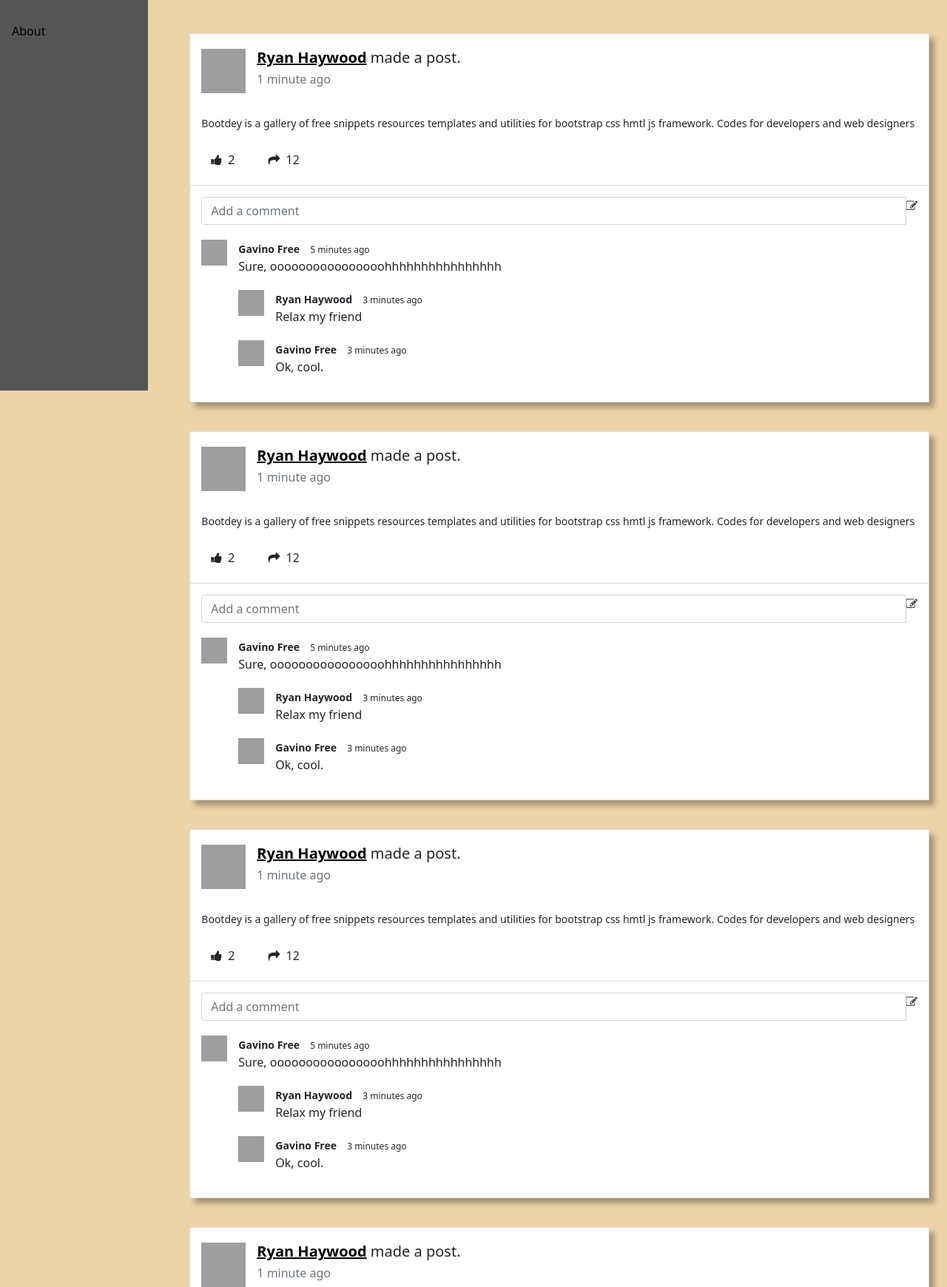
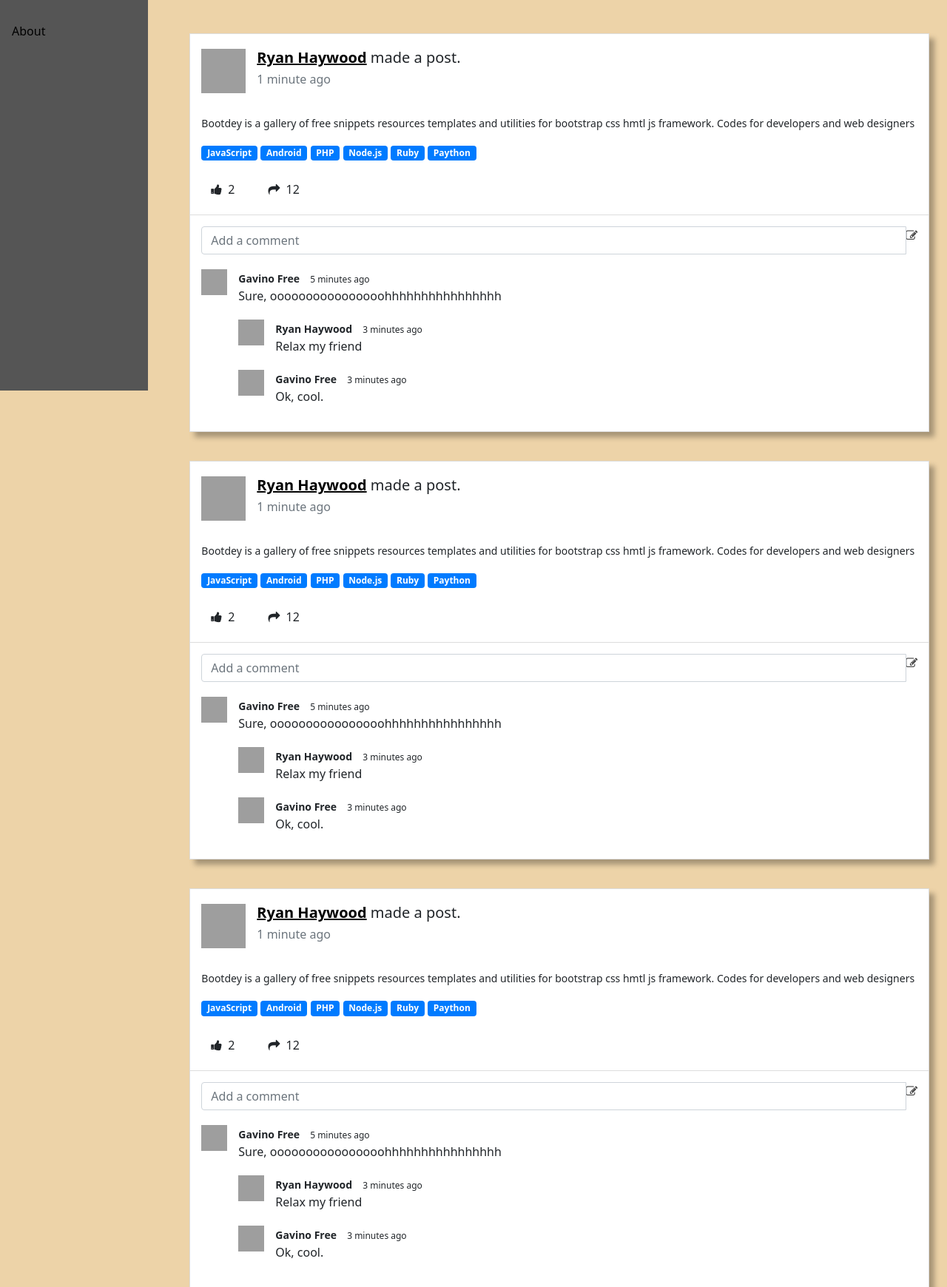
Before and after one commit to putrin1012/Commeownityid, a PHP site: page /_index.php in a window 1280 px wide. Shown: the part 320-2060 px from the top of the page at 74% size. Run offline with PHP 8.4, Linux system fonts and the light colour scheme; some libraries are stand-ins or nearby versions; grey boxes are pictures that could not be loaded.

Commit message:
no message

```diff
--- a/NewPost.php
+++ b/NewPost.php
@@ -62,7 +62,7 @@
           			<button class="btn btn-sm btn-primary pull-right" style="background-color:#6C452D;border-color:#6C452D;width:100px;" type="submit"><i class="fa fa-pencil fa-fw"></i> Post</button>
                 <label>
                   <a class="btn btn-trans btn-icon fa fa-video-camera add-tooltip" data-original-title="Add Video" data-toggle="tooltip"></a>
-                  <input type="file" name="myImage" accept="image/png, image/gif, image/jpeg" style="display:none;"/>
+                  <input type="file" name="myImage" accept="video/*" style="display:none;"/>
                 </label>
                 <label>
                   <a class="btn btn-trans btn-icon fa fa-camera add-tooltip" data-original-title="Add Photo" data-toggle="tooltip"></a>
--- a/post.php
+++ b/post.php
@@ -137,6 +137,14 @@
             </div>
             <div class="post-description">
                 <p>Bootdey is a gallery of free snippets resources templates and utilities for bootstrap css hmtl js framework. Codes for developers and web designers</p>
+                <div>
+                  <span class="badge badge-primary">JavaScript</span>
+                  <span class="badge badge-primary">Android</span>
+                  <span class="badge badge-primary">PHP</span>
+                  <span class="badge badge-primary">Node.js</span>
+                  <span class="badge badge-primary">Ruby</span>
+                  <span class="badge badge-primary">Paython</span>
+                </div>
                 <div class="stats">
                     <a href="#" class="btn btn-default stat-item">
                         <i class="fa fa-thumbs-up icon"></i>2
@@ -145,6 +153,7 @@
                         <i class="fa fa-share icon"></i>12
                     </a>
                 </div>
+
             </div>
             <div class="post-footer">
                 <div class="input-group">
```
